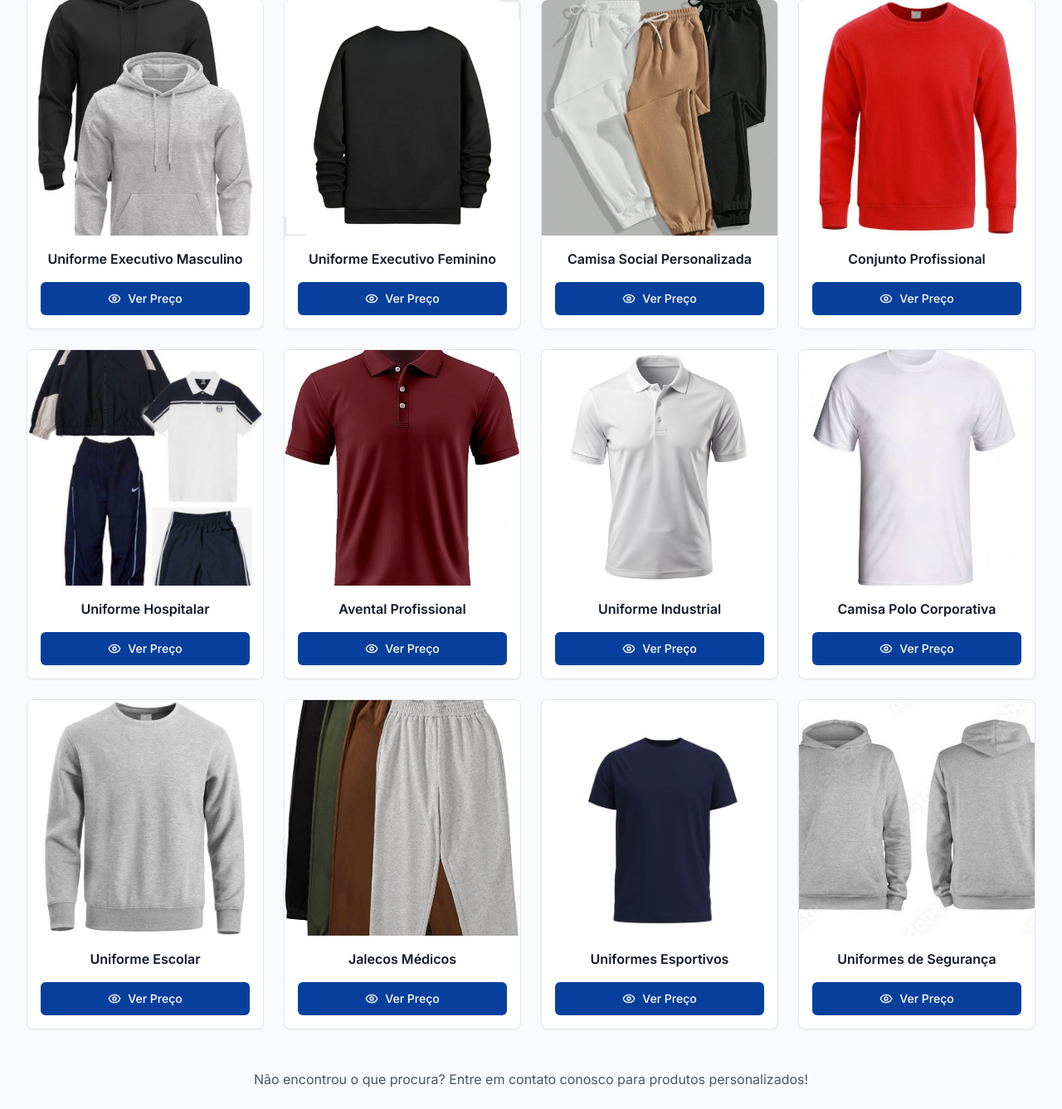
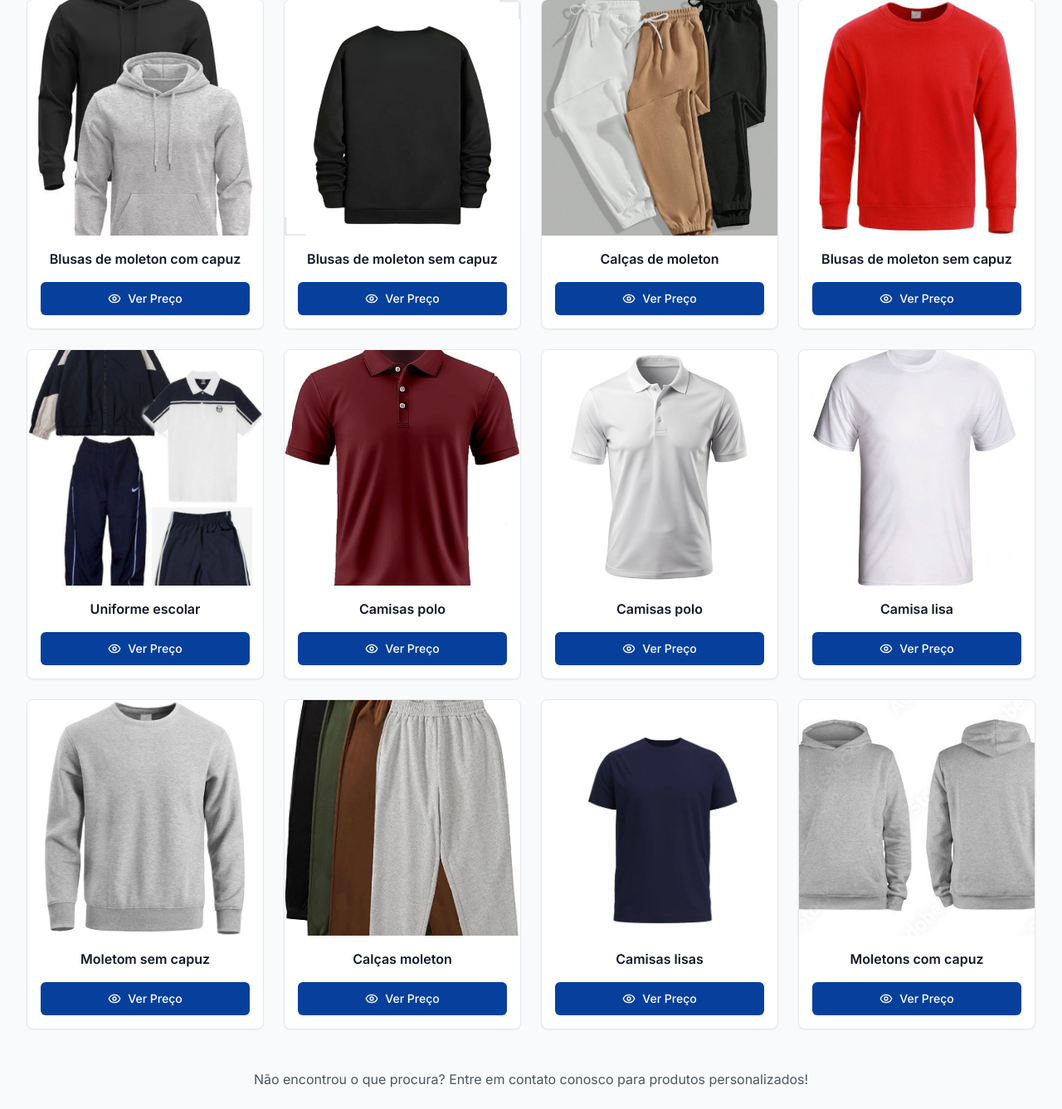
Before and after one commit to DevZipMateus/lp-confec-uniformes-site, a React (Vite) app: page / in a window 1280 px wide. Shown: the part 3538-4875 px from the top of the page at 83% size. Built offline with nearby package versions, Linux system fonts and the light colour scheme.

Commit message:
Code edited in Lovable Code Editor
Edited UI in Lovable

```diff
--- a/src/components/Products.tsx
+++ b/src/components/Products.tsx
@@ -15,62 +15,62 @@ const Products = () => {
   const products = [
     {
       id: 1,
-      name: 'Uniforme Executivo Masculino',
+      name: 'Blusas de moleton com capuz',
       image: '/lovable-uploads/0e0ae92fd979b3444734a78915c9253e.jpg',
     },
     {
       id: 2,
-      name: 'Uniforme Executivo Feminino',
+      name: 'Blusas de moleton sem capuz',
       image: '/lovable-uploads/23f64cc4dcf825d3313f48f5988ad76a.jpg',
     },
     {
       id: 3,
-      name: 'Camisa Social Personalizada',
+      name: 'Calças de moleton',
       image: '/lovable-uploads/3642a917d5de91def4d94c33481f6435.jpg',
     },
     {
       id: 4,
-      name: 'Conjunto Profissional',
+      name: 'Blusas de moleton sem capuz',
       image: '/lovable-uploads/39b9de3e4b6bfe97095658b8fed779ab.jpg',
     },
     {
       id: 5,
-      name: 'Uniforme Hospitalar',
+      name: 'Uniforme escolar',
       image: '/lovable-uploads/3ca07a4f3886ea792bd66ff7ec3aae7b.jpg',
     },
     {
       id: 6,
-      name: 'Avental Profissional',
+      name: 'Camisas polo',
       image: '/lovable-uploads/597ca98e9a2b11fe9831391c28a09acb.jpg',
     },
     {
       id: 7,
-      name: 'Uniforme Industrial',
+      name: 'Camisas polo',
       image: '/lovable-uploads/5d3505b49f7a8adac61508c45a81e5dc.jpg',
     },
     {
       id: 8,
-      name: 'Camisa Polo Corporativa',
+      name: 'Camisa lisa',
       image: '/lovable-uploads/710f236a0faf8ebcc88cac28223445e4.jpg',
     },
     {
       id: 9,
-      name: 'Uniforme Escolar',
+      name: 'Moletom sem capuz',
       image: '/lovable-uploads/72269d388c765c0a4673bf6985e2131a.jpg',
     },
     {
       id: 10,
-      name: 'Jalecos Médicos',
+      name: 'Calças moleton',
       image: '/lovable-uploads/7fb1c2bd2cd0dc16041fa687cf82ba62.jpg',
     },
     {
       id: 11,
-      name: 'Uniformes Esportivos',
+      name: 'Camisas lisas',
       image: '/lovable-uploads/84741a7171e73b93547d34143d09f1a7.jpg',
     },
     {
       id: 12,
-      name: 'Uniformes de Segurança',
+      name: 'Moletons com capuz',
       image: '/lovable-uploads/88bf48c8102520c89917a0b894070b43.jpg',
     }
   ];
```
